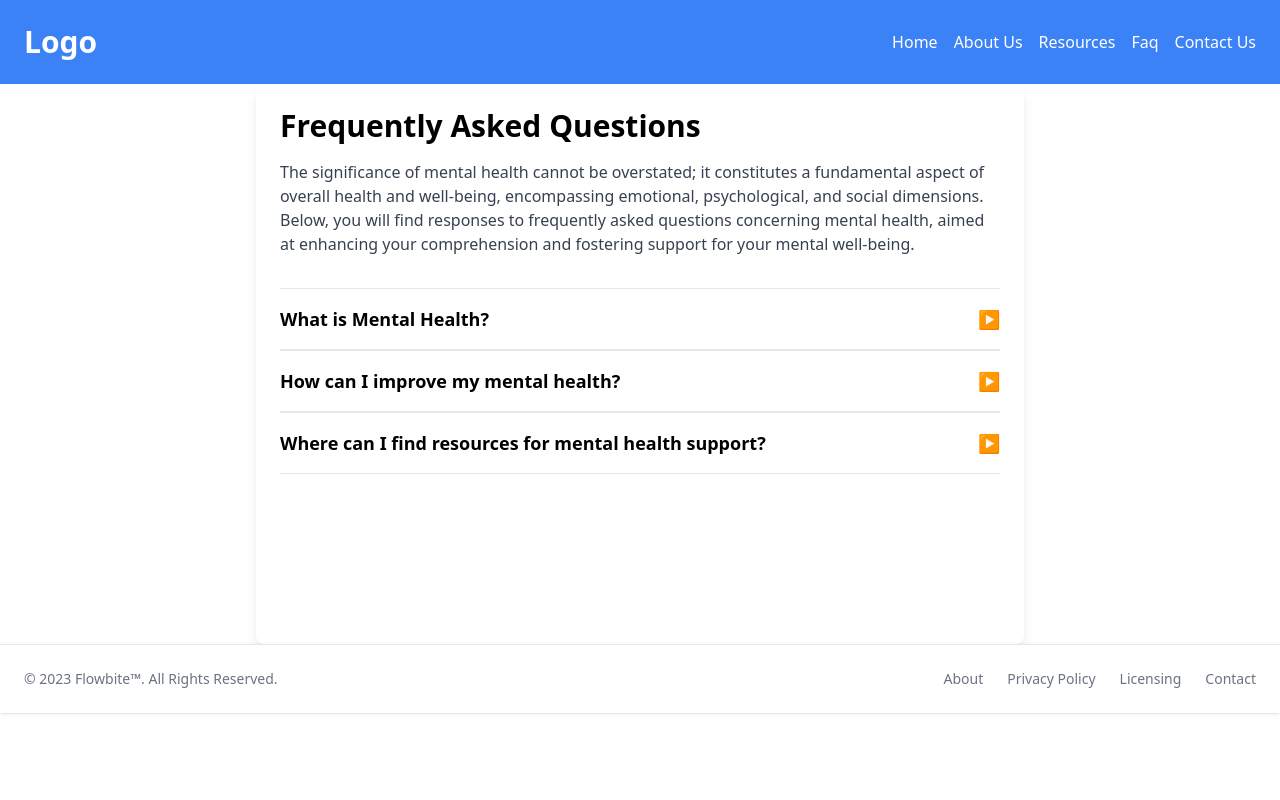
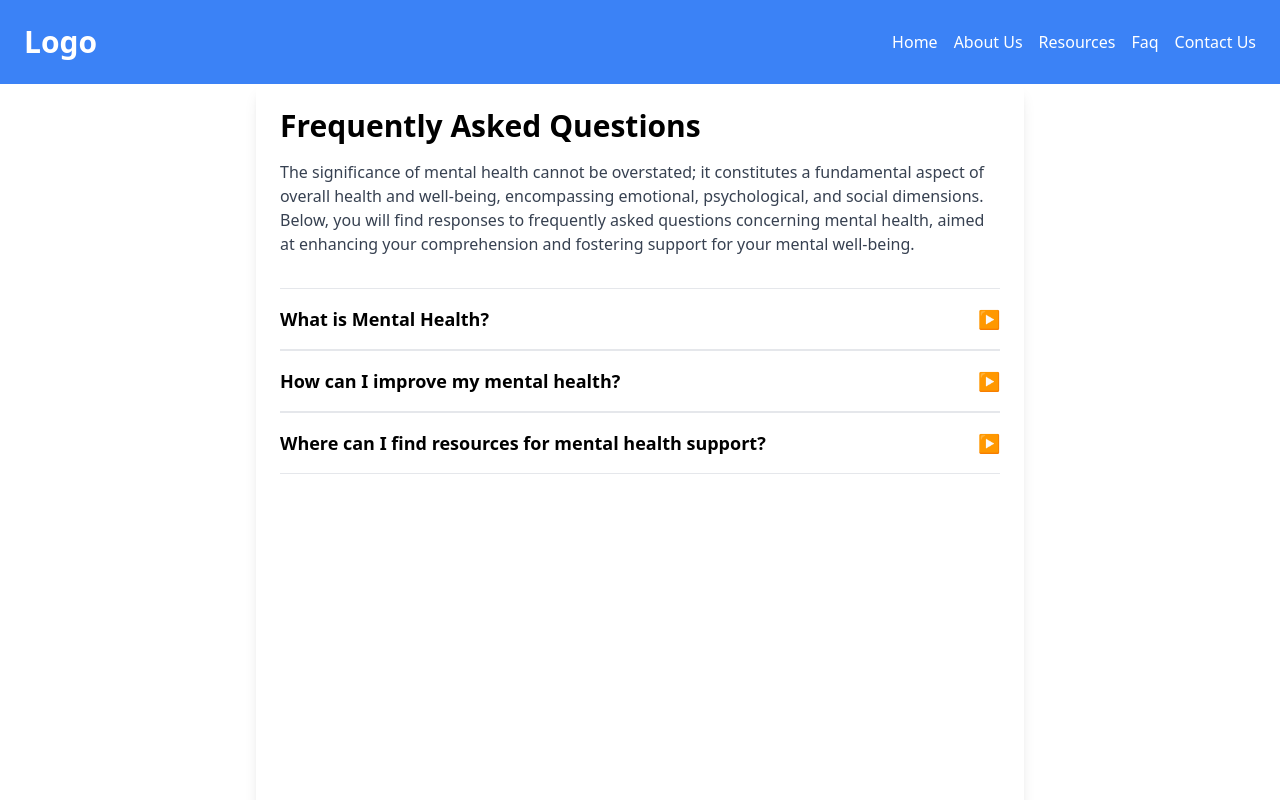
Before and after one commit to ericvpineda/mental-wellness-hub, a React (Create React App) app in the folder frontend/: page /faq in a window 1280 px wide. Shown: the top 800 px of the page. Built offline with nearby package versions, Linux system fonts and the light colour scheme.

Commit message:
fixed footer

```diff
--- a/frontend/src/Layout.js
+++ b/frontend/src/Layout.js
@@ -8,20 +8,20 @@ export default function Layout() {
       <Navbar />
       <Outlet />
       <footer className="z-20 w-full p-4 bg-white border-t border-gray-200 shadow md:flex md:items-center md:justify-between md:p-6 dark:bg-gray-800 dark:border-gray-600">
-            <span className="text-sm text-gray-500 sm:text-center dark:text-gray-400">© 2023 <a href="https://flowbite.com/" className="hover:underline">Flowbite™</a>. All Rights Reserved.
+            <span className="text-sm text-gray-500 sm:text-center dark:text-gray-400">© 2023 All Rights Reserved.
             </span>
             <ul className="flex flex-wrap items-center mt-3 text-sm font-medium text-gray-500 dark:text-gray-400 sm:mt-0">
                 <li>
-                    <a href="#" className="hover:underline me-4 md:me-6">About</a>
+                    <a href="/about" className="hover:underline me-4 md:me-6">About</a>
                 </li>
                 <li>
-                    <a href="#" className="hover:underline me-4 md:me-6">Privacy Policy</a>
+                    <a href="/resources" className="hover:underline me-4 md:me-6">Resources</a>
                 </li>
                 <li>
-                    <a href="#" className="hover:underline me-4 md:me-6">Licensing</a>
+                    <a href="/faq" className="hover:underline me-4 md:me-6">Faq</a>
                 </li>
                 <li>
-                    <a href="#" className="hover:underline">Contact</a>
+                    <a href="/contact-us" className="hover:underline">Contact</a>
                 </li>
             </ul>
         </footer>
--- a/frontend/src/routes/Faq/index.js
+++ b/frontend/src/routes/Faq/index.js
@@ -18,7 +18,8 @@ const Faq = () => {
     }
 
     return (
-        <div className="p-6 bg-white rounded-lg shadow-lg min-h-[70vh] max-w-screen-md mx-auto">            <h1 className="text-3xl font-bold mb-4">Frequently Asked Questions</h1>
+        <div className="p-6 bg-white rounded-lg shadow-lg min-h-[70vh] max-w-screen-md mx-auto min-h-screen">
+        <h1 className="text-3xl font-bold mb-4">Frequently Asked Questions</h1>
             <p className="text-gray-700 mb-8">The significance of mental health cannot be overstated; it constitutes a fundamental aspect of overall health and well-being, encompassing emotional, psychological, and social dimensions. Below, you will find responses to frequently asked questions concerning mental health, aimed at enhancing your comprehension and fostering support for your mental well-being.</p>
             <div className="border-t border-b border-gray-200 py-4">
                 <h2 className="text-lg font-semibold flex items-center justify-between cursor-pointer" onClick={toggleAnswer1}>
```
